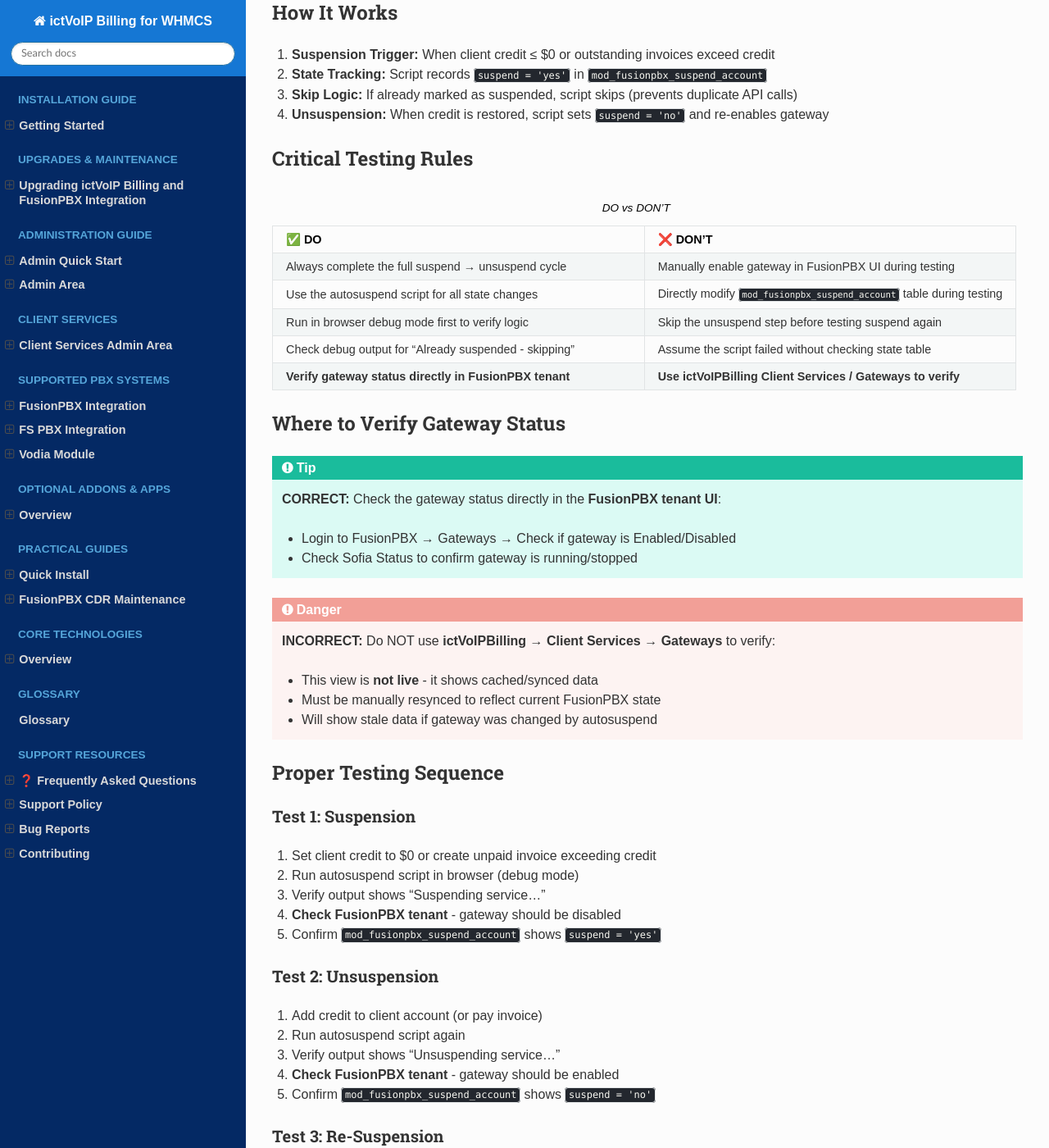
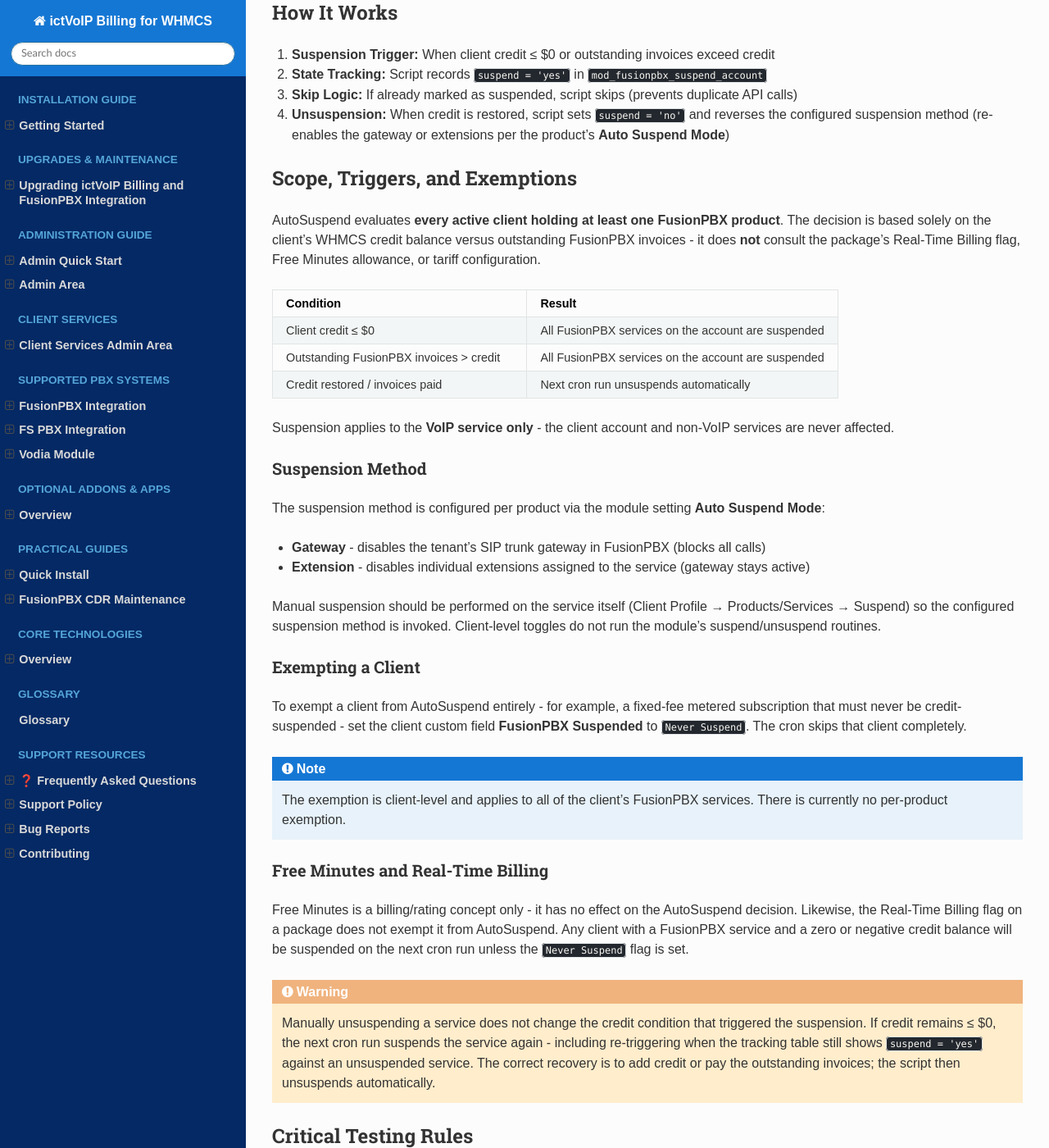
Before and after one commit to ictvoip/ictvoip-docs, a Sphinx documentation site: the page built from docs/source/clientadmin/autosuspend_testing.rst, in a window 1280 px wide and 1400 px high, scrolled down 467 px. Shown: the whole window at 82% size. Built offline with Sphinx 7.4.7 and the Read the Docs theme 3.1.0, drawn with Linux system fonts in a browser that asks for light colours; pages that are not in the unit, such as notebooks, are missing from menus; some of the changed text lies outside the part shown.

Commit message:
add autosuspend testing

```diff
--- a/docs/source/clientadmin/autosuspend_testing.rst
+++ b/docs/source/clientadmin/autosuspend_testing.rst
@@ -20,7 +20,53 @@ How It Works
 1. **Suspension Trigger:** When client credit ≤ $0 or outstanding invoices exceed credit
 2. **State Tracking:** Script records ``suspend = 'yes'`` in ``mod_fusionpbx_suspend_account``
 3. **Skip Logic:** If already marked as suspended, script skips (prevents duplicate API calls)
-4. **Unsuspension:** When credit is restored, script sets ``suspend = 'no'`` and re-enables gateway
+4. **Unsuspension:** When credit is restored, script sets ``suspend = 'no'`` and reverses the configured suspension method (re-enables the gateway or extensions per the product's **Auto Suspend Mode**)
+
+Scope, Triggers, and Exemptions
+********************************
+
+AutoSuspend evaluates **every active client holding at least one FusionPBX product**. The decision is based solely on the client's WHMCS credit balance versus outstanding FusionPBX invoices - it does **not** consult the package's Real-Time Billing flag, Free Minutes allowance, or tariff configuration.
+
+.. list-table::
+   :widths: 45 55
+   :header-rows: 1
+
+   * - Condition
+     - Result
+   * - Client credit ≤ $0
+     - All FusionPBX services on the account are suspended
+   * - Outstanding FusionPBX invoices > credit
+     - All FusionPBX services on the account are suspended
+   * - Credit restored / invoices paid
+     - Next cron run unsuspends automatically
+
+Suspension applies to the **VoIP service only** - the client account and non-VoIP services are never affected.
+
+Suspension Method
+==================
+
+The suspension method is configured per product via the module setting **Auto Suspend Mode**:
+
+- **Gateway** - disables the tenant's SIP trunk gateway in FusionPBX (blocks all calls)
+- **Extension** - disables individual extensions assigned to the service (gateway stays active)
+
+Manual suspension should be performed on the service itself (Client Profile → Products/Services → Suspend) so the configured suspension method is invoked. Client-level toggles do not run the module's suspend/unsuspend routines.
+
+Exempting a Client
+==================
+
+To exempt a client from AutoSuspend entirely - for example, a fixed-fee metered subscription that must never be credit-suspended - set the client custom field **FusionPBX Suspended** to ``Never Suspend``. The cron skips that client completely.
+
+.. note::
+   The exemption is client-level and applies to all of the client's FusionPBX services. There is currently no per-product exemption.
+
+Free Minutes and Real-Time Billing
+====================================
+
+Free Minutes is a billing/rating concept only - it has no effect on the AutoSuspend decision. Likewise, the Real-Time Billing flag on a package does not exempt it from AutoSuspend. Any client with a FusionPBX service and a zero or negative credit balance will be suspended on the next cron run unless the ``Never Suspend`` flag is set.
+
+.. warning::
+   Manually unsuspending a service does not change the credit condition that triggered the suspension. If credit remains ≤ $0, the next cron run suspends the service again - including re-triggering when the tracking table still shows ``suspend = 'yes'`` against an unsuspended service. The correct recovery is to add credit or pay the outstanding invoices; the script then unsuspends automatically.
 
 Critical Testing Rules
 ***********************
@@ -67,7 +113,7 @@ Test 1: Suspension
 1. Set client credit to $0 or create unpaid invoice exceeding credit
 2. Run autosuspend script in browser (debug mode)
 3. Verify output shows "Suspending service..."
-4. **Check FusionPBX tenant** - gateway should be disabled
+4. **Check FusionPBX tenant** - gateway disabled (Gateway mode) or extensions disabled (Extension mode)
 5. Confirm ``mod_fusionpbx_suspend_account`` shows ``suspend = 'yes'``
 
 Test 2: Unsuspension
@@ -76,7 +122,7 @@ Test 2: Unsuspension
 1. Add credit to client account (or pay invoice)
 2. Run autosuspend script again
 3. Verify output shows "Unsuspending service..."
-4. **Check FusionPBX tenant** - gateway should be enabled
+4. **Check FusionPBX tenant** - gateway/extensions re-enabled per the product's Auto Suspend Mode
 5. Confirm ``mod_fusionpbx_suspend_account`` shows ``suspend = 'no'``
 
 Test 3: Re-Suspension
```
